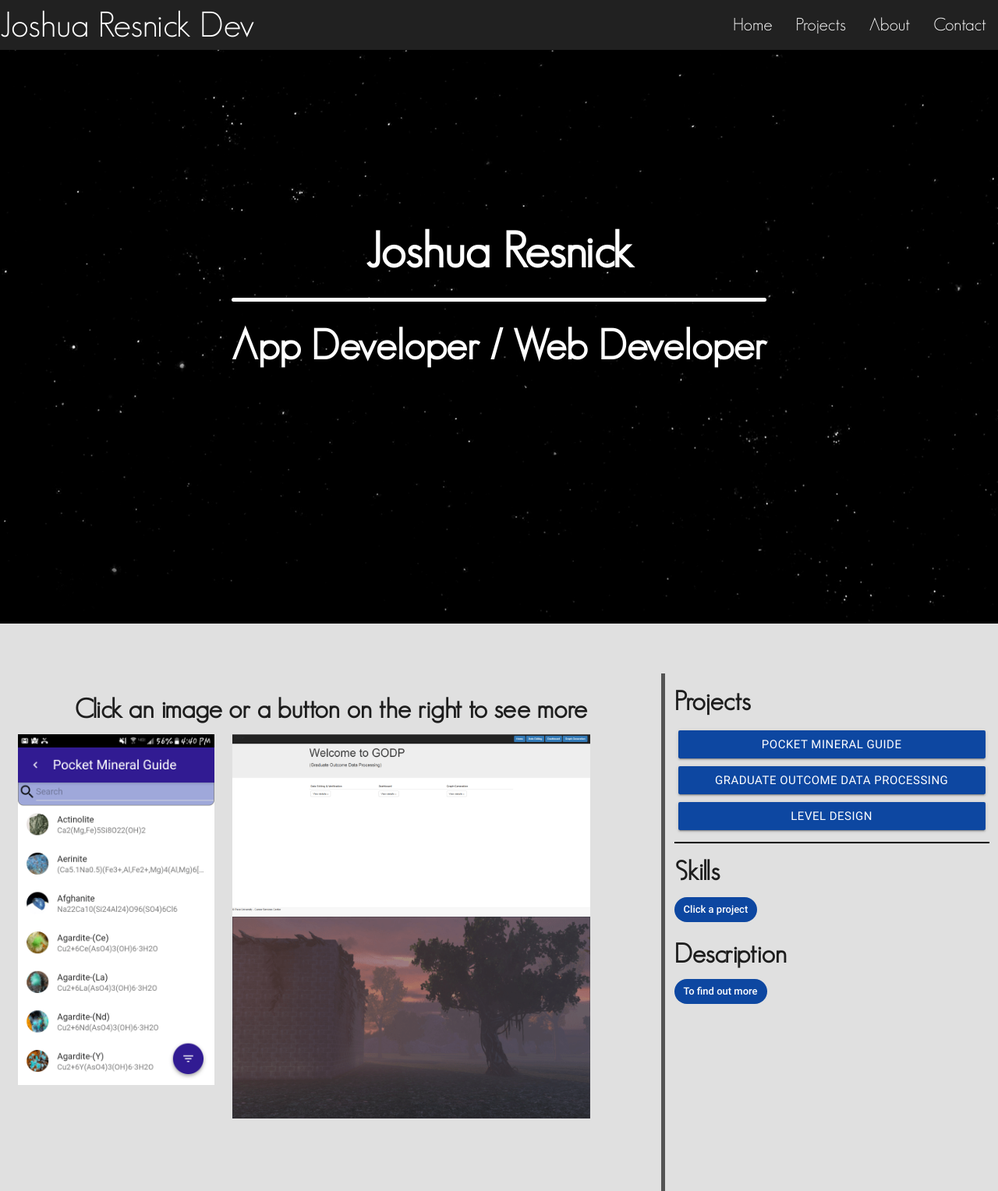
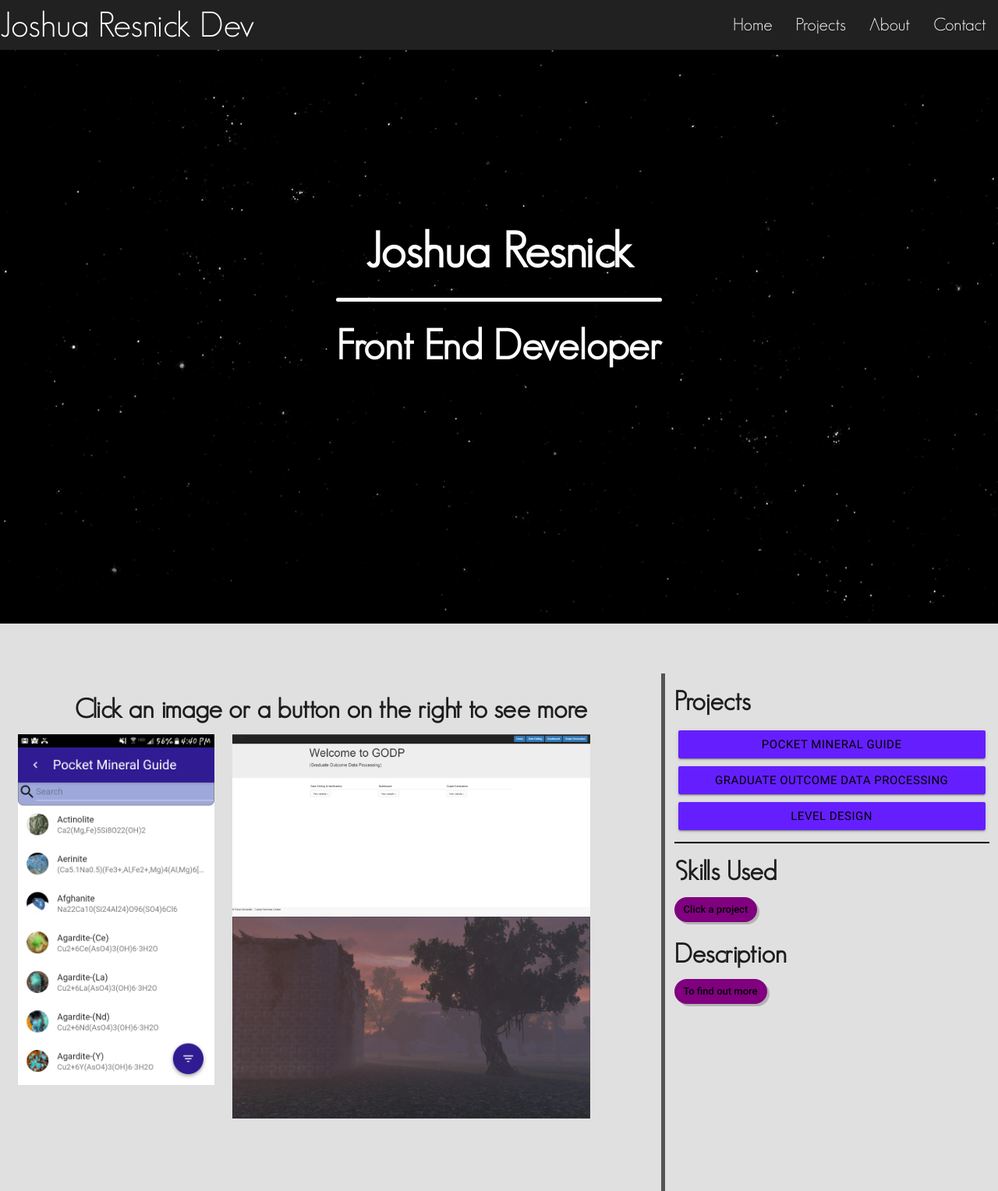
Before and after one commit to Afro523/Afro523.github.io, a PHP site: page / in a window 1280 px wide. Shown: the top 1528 px of the page at 78% size. Run offline with PHP 8.4, Linux system fonts and the light colour scheme.

Commit message:
some style updates

```diff
--- a/index.html
+++ b/index.html
@@ -30,7 +30,7 @@
 				<div class="titleName">
 					<h1>Joshua Resnick</h1>
 					<div class="titleDivider divider" ></div>
-					<h2>App Developer / Web Developer</h2>
+					<h2>Front End Developer</h2>
 				</div>
 
 			</div>
@@ -56,7 +56,7 @@
 							<div id="lvlDesign" class ="waves-effect waves-light btn projectBtn">Level Design</div>
 						</div>
 						<div id="skills">
-							<h4>Skills</h4>
+							<h4>Skills Used</h4>
 							<div id="skillsContainer">
 								<div class="chip">Click a project</div>
 							</div>
@@ -99,7 +99,6 @@
 								<h5>Languages & Frameworks</h5>
 								<div class="chip">Javascript (ES6)</div>
 								<div class="chip">Java</div>
-								<div class="chip">C</div>
 								<div class="chip">C++</div>
 							</div>
 							<div class="col s4">
--- a/stylesheets/scss/main.scss
+++ b/stylesheets/scss/main.scss
@@ -5,10 +5,12 @@
 	src: url(../../../fonts/geonms-webfont.ttf) format("truetype");
 }
 
-$maincolor: color("grey", lighten-2);
+$backgroundColor: color("grey", lighten-2);
+$ctaColor: color("deep-purple", accent-3);
+$tertiaryColor: purple;
 
 body{
-	background-color: $maincolor;
+	background-color: $backgroundColor;
 	overflow-y: hidden;
 	cursor: default;
 }
@@ -135,6 +137,8 @@ h5{
 
 .projectBtn{
 	margin: 5px;
+	background-color: $ctaColor;
+	color:black;
 }
 
 #skills{
@@ -162,6 +166,14 @@ h5{
 	max-width: 50%;
 }
 
+.chip{
+	background-color: $tertiaryColor;
+	color:black;
+	-webkit-box-shadow: 3px 3px 0px 0px rgba(179,179,179,1);
+	-moz-box-shadow: 3px 3px 0px 0px rgba(179,179,179,1);
+	box-shadow: 3px 3px 0px 0px rgba(179,179,179,1);
+}
+
 /////
 /////	Contact Panel
 /////
@@ -180,6 +192,17 @@ h5{
 }
 .contactImg{
 	height:75px;
+	box-shadow: 0 1px 2px rgba(0,0,0,0.15);
+}
+
+.contactImg::after{
+	box-shadow: 0 5px 15px rgba(0,0,0,0.3);
+  	opacity: 0;
+  	transition: opacity 0.3s ease-in-out;
+}
+
+.contactImg:hover::after {
+  opacity: 1;
 }
 
 .contactHeader{
```
Also changed, not shown: minified/main.css.
